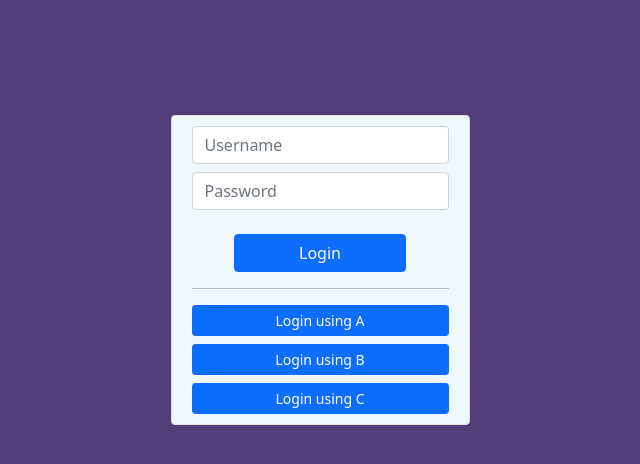
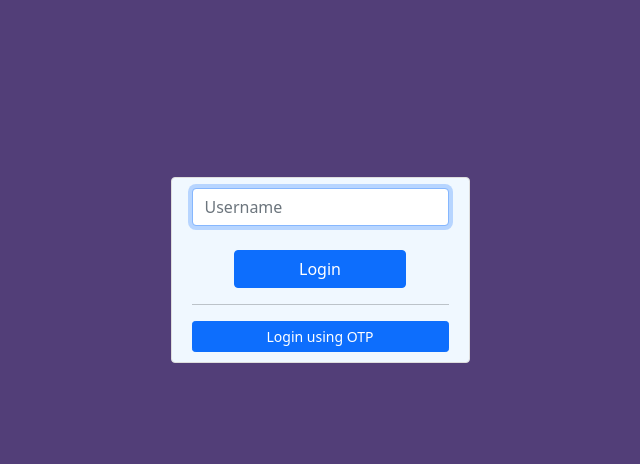
Before and after one commit to advaithhl/auth_demo, a Django app: page /login/ in a window 1280 px wide. Shown: the part 56-520 px from the top of the page, without its empty margins (320-960 px from the left). Run offline with Django 4.2, Linux system fonts and the light colour scheme.

Commit message:
Add seperate login for password

```diff
--- a/auth_demo/authapp/templates/authapp/login.html
+++ b/auth_demo/authapp/templates/authapp/login.html
@@ -2,28 +2,19 @@
 {% block content%}
 <div id="login-outer-block">
   <div id="login-inner-block">
-    <form method="POST">
+    <form method="POST" action="{% url 'authapp-login' %}">
       {% csrf_token %}
       <div class="form-group">
-        <input type="text" class="form-control" id="usernameInput" name="username" aria-describedby="usernameHelp" placeholder="Username">
-      </div>
-      <div class="form-group mt-2">
-        <input type="password" class="form-control" id="passwordInput" name="password" placeholder="Password">
+        <input type="text" class="form-control" id="usernameInput" name="username" aria-describedby="usernameHelp" placeholder="Username" autofocus>
       </div>
       <div class="d-grid col-8 mx-auto">
-        <button type="submit" class="btn btn-primary mt-4" href="#">Login</button>
+        <button type="submit" class="btn btn-primary mt-4">Login</button>
+      </div>
+      <hr>
+      <div class="d-grid">
+        <button type="submit" class="btn btn-primary btn-sm" formaction="{% url 'otp-login' %}">Login using OTP</button>
       </div>
     </form>
-    <hr>
-    <div class="d-grid">
-      <button type="submit" class="btn btn-primary btn-sm" href="#">Login using A</button>
-    </div>
-    <div class="d-grid mt-2">
-      <button type="submit" class="btn btn-primary btn-sm" href="#">Login using B</button>
-    </div>
-    <div class="d-grid mt-2">
-      <button type="submit" class="btn btn-primary btn-sm" href="#">Login using C</button>
-    </div>
   </div>
 </div>
 {% endblock content %}
--- /dev/null
+++ b/auth_demo/authapp/templates/authapp/otplogin.html
@@ -0,0 +1,4 @@
+{% extends 'authapp/index.html' %}
+{% block content %}
+<h1>You are in OTP POST page, {{ username }}</h1>
+{% endblock content %}
--- a/auth_demo/authapp/urls.py
+++ b/auth_demo/authapp/urls.py
@@ -1,9 +1,15 @@
-from django.urls import path
+from django.urls import path, include
 
 from . import views
 
+other_login_urls = [
+    path('', views.auth_login, name='authapp-login'),
+    path('standard/', views.standard_login, name='standard-login'),
+    path('otp/', views.otp_login, name='otp-login'),
+]
+
 urlpatterns = [
-    path('login/', views.auth_login, name='authapp-login'),
+    path('login/', include(other_login_urls)),
     path('logout/', views.auth_logout, name='authapp-logout'),
     path('', views.profile, name='authapp-profile'),
 ]
--- a/auth_demo/authapp/views.py
+++ b/auth_demo/authapp/views.py
@@ -8,13 +8,31 @@ def auth_login(request):
         return redirect('authapp-profile')
     if request.method == 'POST':
         username = request.POST['username']
+        return render(request, 'authapp/passwordlogin.html', {'username': username})
+    else:
+        return render(request, 'authapp/login.html')
+
+
+def standard_login(request):
+    if request.user.is_authenticated:
+        return redirect('authapp-profile')
+    if request.method == 'POST':
+        username = request.POST['username']
         password = request.POST['password']
         user = authenticate(request, username=username, password=password)
         if user is not None:
             login(request, user)
             return redirect('authapp-profile')
     else:
-        return render(request, 'authapp/login.html')
+        return redirect('authapp-login')
+
+
+def otp_login(request):
+    if request.user.is_authenticated:
+        return redirect('authapp-profile')
+    if request.method == 'POST':
+        username = request.POST['username']
+        return render(request, 'authapp/otplogin.html', {'username': 'username'})
 
 
 @login_required
```
Also changed, not shown: auth_demo/authapp/templates/authapp/passwordlogin.html (added, +18 -0 lines).
